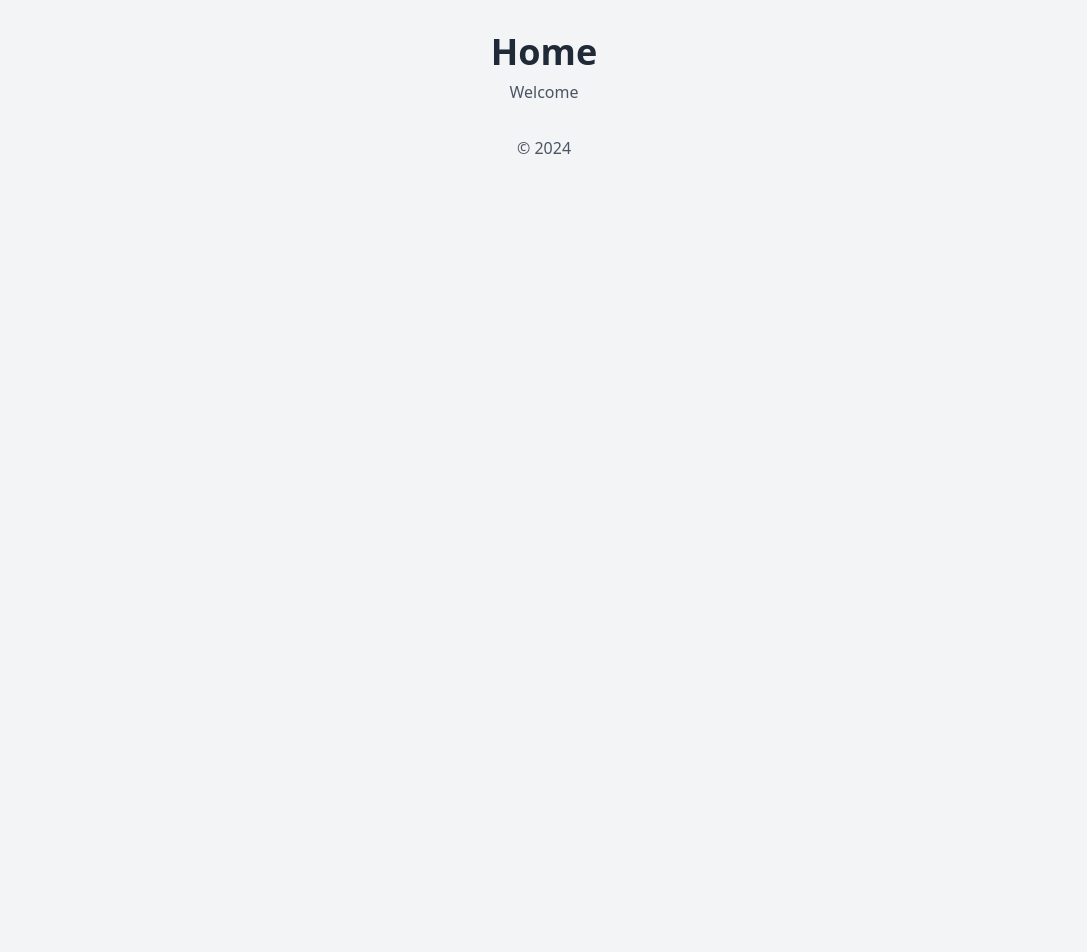
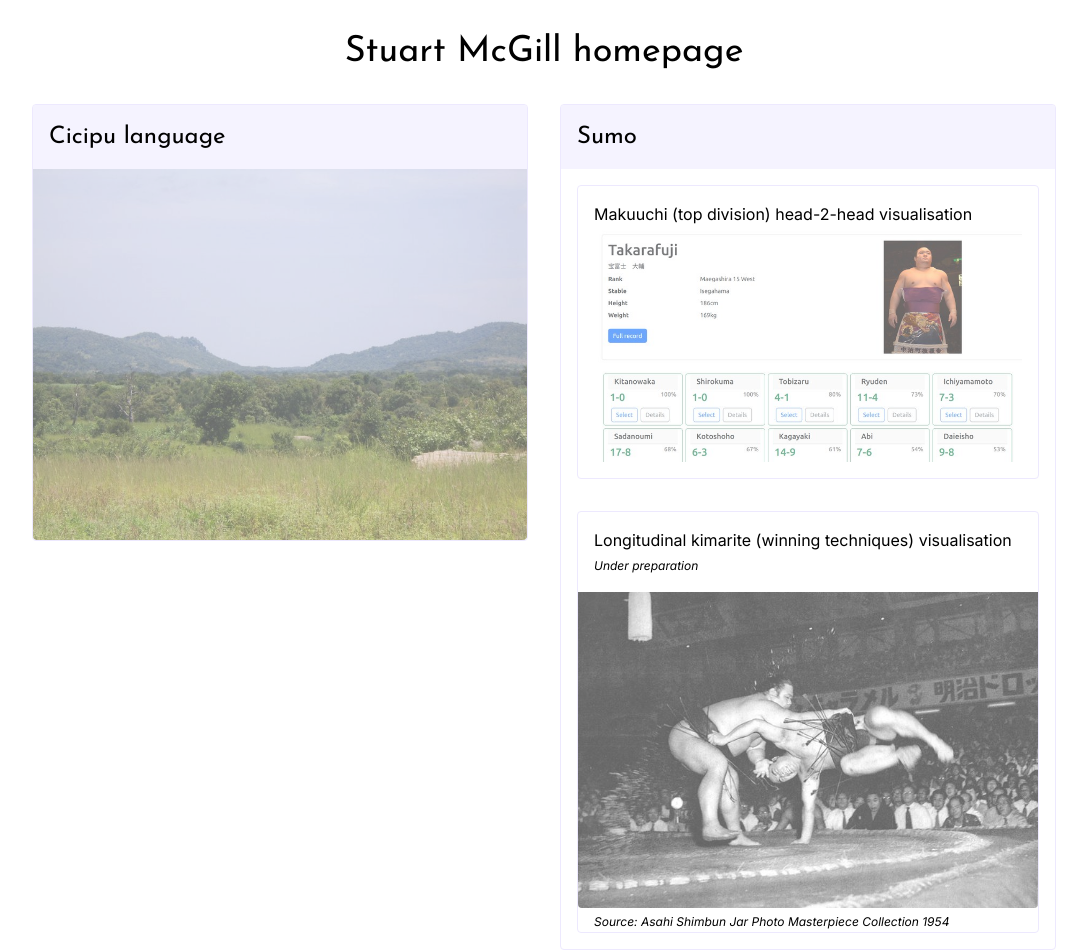
Before and after one commit to stuartmcgill/website_home, a plain HTML site: page public_html/index.html in a window 1280 px wide. Shown: the top 952 px of the page, without its empty margins (96-1183 px from the left). Before the commit the page ends 800 px from the top, so only its background shows below. Drawn offline with nearby package versions, Linux system fonts and the light colour scheme.

Commit message:
Complete homepage

```diff
--- /dev/null
+++ b/public_html/css/app.css
@@ -0,0 +1,8 @@
+body {
+    font-family: Inter;
+    @apply text-gray-800
+}
+
+h1, h2, h3, h4, h5, h6 {
+    font-family: "Josefin Sans", sans-serif;
+}
--- a/public_html/index.html
+++ b/public_html/index.html
@@ -3,16 +3,50 @@
 <head>
     <meta charset="UTF-8">
     <meta name="viewport" content="width=device-width, initial-scale=1.0">
-    <title>My Simple Web Page</title>
+    <title>Stuart McGill home</title>
+    <meta name="description" content="Home page of Stuart McGill, with links to his personal projects on the Cicipu language and also sumo-related web applications">
     <link href="https://cdn.jsdelivr.net/npm/tailwindcss@2.2.19/dist/tailwind.min.css" rel="stylesheet">
+    <link rel="preconnect" href="https://fonts.googleapis.com">
+    <link rel="preconnect" href="https://fonts.gstatic.com" crossorigin>
+    <link href="https://fonts.googleapis.com/css2?family=Inter:ital,opsz,wght@0,14..32,100..900;1,14..32,100..900&display=swap" rel="stylesheet">
+    <link rel="preconnect" href="https://fonts.googleapis.com">
+    <link rel="preconnect" href="https://fonts.gstatic.com" crossorigin>
+    <link href="https://fonts.googleapis.com/css2?family=Josefin+Sans:ital,wght@0,100..700;1,100..700&display=swap" rel="stylesheet">
+    <link rel="stylesheet" href="css/app.css">
 </head>
-<body class="bg-gray-100">
+<body>
     <div class="container mx-auto px-4">
         <header class="my-8 text-center">
-            <h1 class="text-4xl font-bold text-gray-800">Home</h1>
-            <p class="mt-2 text-gray-600">Welcome</p>
+            <h1 class="text-4xl">Stuart McGill homepage</h1>
         </header>
-        <main>
+        <main class="max-w-5xl mx-auto">
+            <div class="grid grid-cols-2 gap-8">
+                <div class="rounded border border-1 border-purple-100 hover:border-purple-500 cursor-pointer overflow-hidden self-start">
+                    <a href="https://cicipu.stuartmcgill.org">
+                    <h2 class="p-4 text-2xl bg-purple-50">Cicipu language</h2>
+                    <img class="w-full rounded-b opacity-60" src="image/cicipu.jpg">
+                    </a>
+                </div>
+                <div class="rounded border border-1 border-purple-100 overflow-hidden">
+                    <h2 class="p-4 text-2xl bg-purple-50">Sumo</h2>
+                    <div class="flex flex-col gap-4">
+                        <a href="https://sumo.stuartmcgill.org/head2head" class="m-4 p-4 rounded border border-1 border-purple-100 hover:border-purple-500 cursor-pointer overflow-hidden">
+                            <div>Makuuchi (top division) head-2-head visualisation</div>
+                            <img class="w-full rounded-b opacity-60" src="image/head2head.jpg">
+                        </a>
+                    </div>
+                    <div class="flex flex-col gap-4">
+                        <a href="https://sumo.stuartmcgill.org/kimarite" class="m-4 rounded border border-1 border-purple-100 hover:border-purple-500 cursor-pointer overflow-hidden">
+                            <div class="p-4">
+                            <div>Longitudinal kimarite (winning techniques) visualisation</div>
+                            <i class="mt-4 text-xs">Under preparation</i>
+                            </div>
+                            <img class="w-full rounded-b opacity-60" src="image/kimarite.jpg">
+                            <i class="p-4 text-xs">Source: Asahi Shimbun Jar Photo Masterpiece Collection 1954</i>
+                        </a>
+                    </div>
+                </div>
+            </div>
         </main>
         <footer class="mt-8 text-center">
             <p class="text-gray-600">© 2024</p>
```
Also changed, not shown: public_html/image/cicipu.jpg (added), public_html/image/head2head.jpg (added), public_html/image/kimarite.jpg (added).
